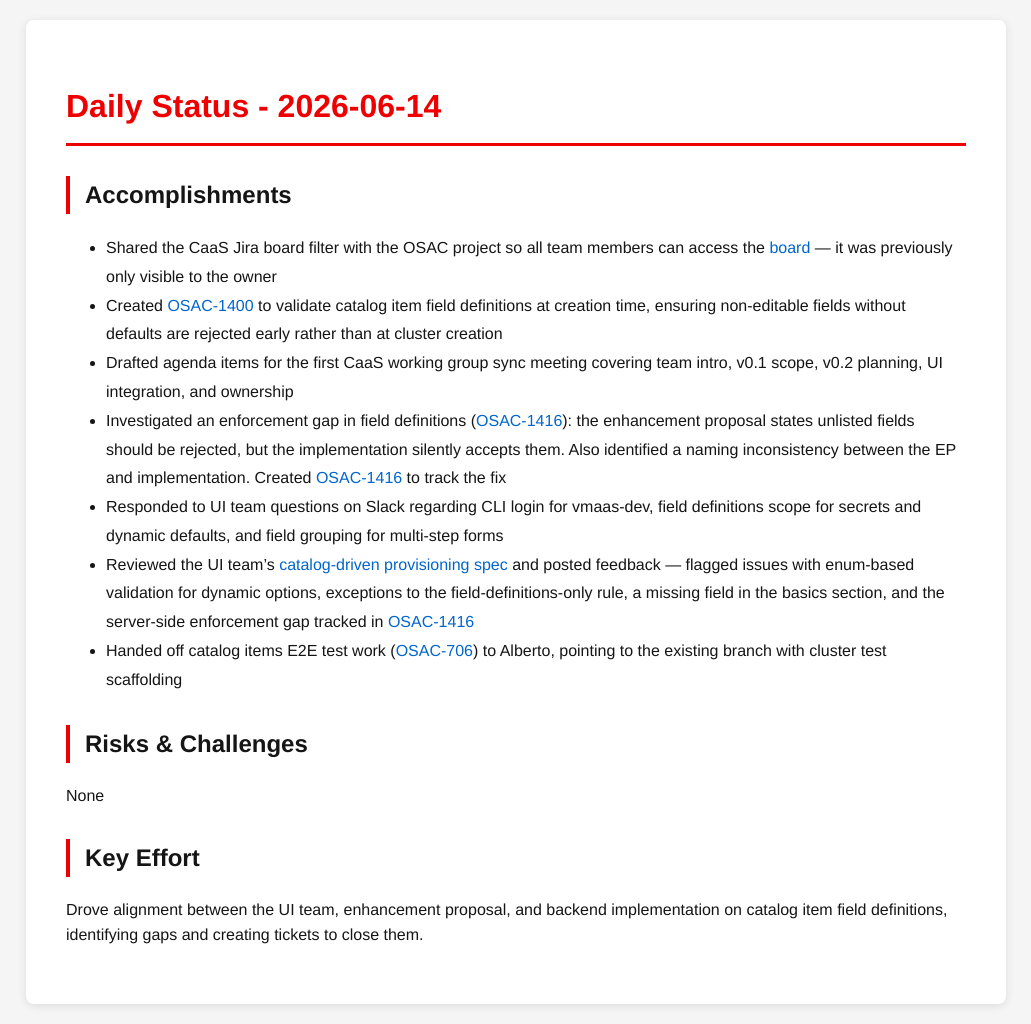
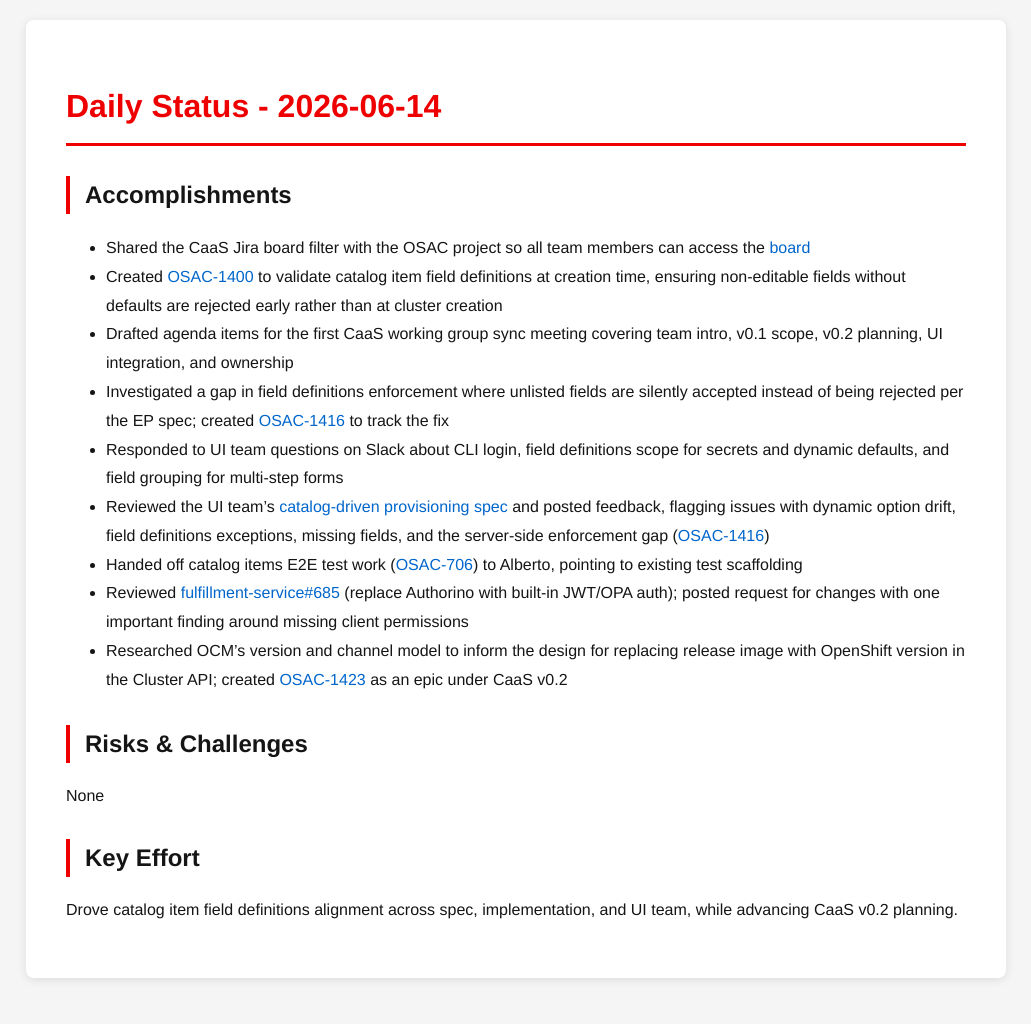
Before and after one commit to tzvatot/daily-status, a Jekyll site: the page built from 2026-06-14.md, in a window 1280 px wide. Shown: the whole page, without its empty margins (124-1155 px from the left). Built offline with Jekyll 4.4.1, drawn with Linux system fonts in a browser that asks for light colours; after the commit the page ends 998 px from its top, so only the background shows below that.

Commit message:
Daily status update - 2026-06-14

```diff
--- a/2026-06-14.md
+++ b/2026-06-14.md
@@ -7,16 +7,18 @@
 # Daily Status - 2026-06-14
 
 ## Accomplishments
-- Shared the CaaS Jira board filter with the OSAC project so all team members can access the [board](https://redhat.atlassian.net/jira/software/c/projects/OSAC/boards/12411) — it was previously only visible to the owner
+- Shared the CaaS Jira board filter with the OSAC project so all team members can access the [board](https://redhat.atlassian.net/jira/software/c/projects/OSAC/boards/12411)
 - Created [OSAC-1400](https://redhat.atlassian.net/browse/OSAC-1400) to validate catalog item field definitions at creation time, ensuring non-editable fields without defaults are rejected early rather than at cluster creation
 - Drafted agenda items for the first CaaS working group sync meeting covering team intro, v0.1 scope, v0.2 planning, UI integration, and ownership
-- Investigated an enforcement gap in field definitions ([OSAC-1416](https://redhat.atlassian.net/browse/OSAC-1416)): the enhancement proposal states unlisted fields should be rejected, but the implementation silently accepts them. Also identified a naming inconsistency between the EP and implementation. Created [OSAC-1416](https://redhat.atlassian.net/browse/OSAC-1416) to track the fix
-- Responded to UI team questions on Slack regarding CLI login for vmaas-dev, field definitions scope for secrets and dynamic defaults, and field grouping for multi-step forms
-- Reviewed the UI team's [catalog-driven provisioning spec](https://gist.github.com/batzionb/d6bb05faf56a1d8e9bf7ee194aa1356f) and posted feedback — flagged issues with enum-based validation for dynamic options, exceptions to the field-definitions-only rule, a missing field in the basics section, and the server-side enforcement gap tracked in [OSAC-1416](https://redhat.atlassian.net/browse/OSAC-1416)
-- Handed off catalog items E2E test work ([OSAC-706](https://redhat.atlassian.net/browse/OSAC-706)) to Alberto, pointing to the existing branch with cluster test scaffolding
+- Investigated a gap in field definitions enforcement where unlisted fields are silently accepted instead of being rejected per the EP spec; created [OSAC-1416](https://redhat.atlassian.net/browse/OSAC-1416) to track the fix
+- Responded to UI team questions on Slack about CLI login, field definitions scope for secrets and dynamic defaults, and field grouping for multi-step forms
+- Reviewed the UI team's [catalog-driven provisioning spec](https://gist.github.com/batzionb/d6bb05faf56a1d8e9bf7ee194aa1356f) and posted feedback, flagging issues with dynamic option drift, field definitions exceptions, missing fields, and the server-side enforcement gap ([OSAC-1416](https://redhat.atlassian.net/browse/OSAC-1416))
+- Handed off catalog items E2E test work ([OSAC-706](https://redhat.atlassian.net/browse/OSAC-706)) to Alberto, pointing to existing test scaffolding
+- Reviewed [fulfillment-service#685](https://github.com/osac-project/fulfillment-service/pull/685) (replace Authorino with built-in JWT/OPA auth); posted request for changes with one important finding around missing client permissions
+- Researched OCM's version and channel model to inform the design for replacing release image with OpenShift version in the Cluster API; created [OSAC-1423](https://redhat.atlassian.net/browse/OSAC-1423) as an epic under CaaS v0.2
 
 ## Risks & Challenges
 None
 
 ## Key Effort
-Drove alignment between the UI team, enhancement proposal, and backend implementation on catalog item field definitions, identifying gaps and creating tickets to close them.
+Drove catalog item field definitions alignment across spec, implementation, and UI team, while advancing CaaS v0.2 planning.
```
